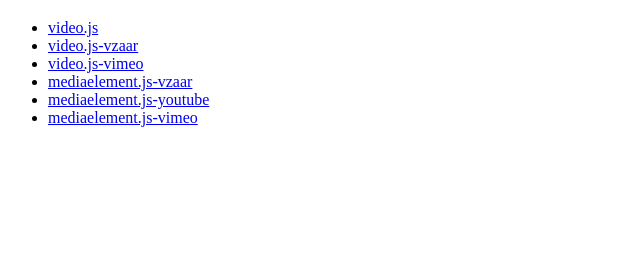
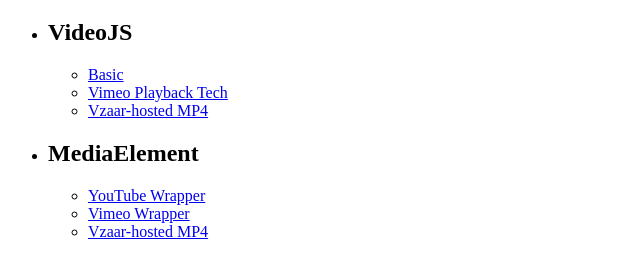
Before and after one commit to clickap/video-test, a plain HTML site: page index.html in a window 1280 px wide. Shown: the part 61-336 px from the top of the page, without its empty margins (0-640 px from the left). Drawn offline with Linux system fonts and the light colour scheme.

Commit message:
Improve index page and individual page titles & headings.

```diff
--- a/index.html
+++ b/index.html
@@ -7,12 +7,22 @@
   <body>
     <h1>Video Test</h1>
     <ul>
-      <li><a href="video.js.html">video.js</a></li>
-      <li><a href="video.js-vzaar.html">video.js-vzaar</a></li>
-      <li><a href="video.js-vimeo.html">video.js-vimeo</a></li>
-      <li><a href="mediaelement.js-vzaar.html">mediaelement.js-vzaar</a></li>
-      <li><a href="mediaelement.js-youtube.html">mediaelement.js-youtube</a></li>
-      <li><a href="mediaelement.js-vimeo.html">mediaelement.js-vimeo</a></li>
+      <li>
+        <h2>VideoJS</h2>
+        <ul>
+          <li><a href="video.js.html">Basic</a></li>
+          <li><a href="video.js-vimeo.html">Vimeo Playback Tech</a></li>
+          <li><a href="video.js-vzaar.html">Vzaar-hosted MP4</a></li>
+        </ul>
+      </li>
+      <li>
+        <h2>MediaElement</h2>
+        <ul>
+          <li><a href="mediaelement.js-youtube.html">YouTube Wrapper</a></li>
+          <li><a href="mediaelement.js-vimeo.html">Vimeo Wrapper</a></li>
+          <li><a href="mediaelement.js-vzaar.html">Vzaar-hosted MP4</a></li>
+        </ul>
+      </li>
     </ul>
   </body>
 </html>
```
Also changed, not shown: mediaelement.js-vimeo.html (+2 -2 lines), mediaelement.js-vzaar.html (+2 -2 lines), mediaelement.js-youtube.html (+2 -2 lines), video.js-vimeo.html (+2 -2 lines), video.js-vzaar.html (+2 -2 lines), video.js.html (+2 -2 lines).
